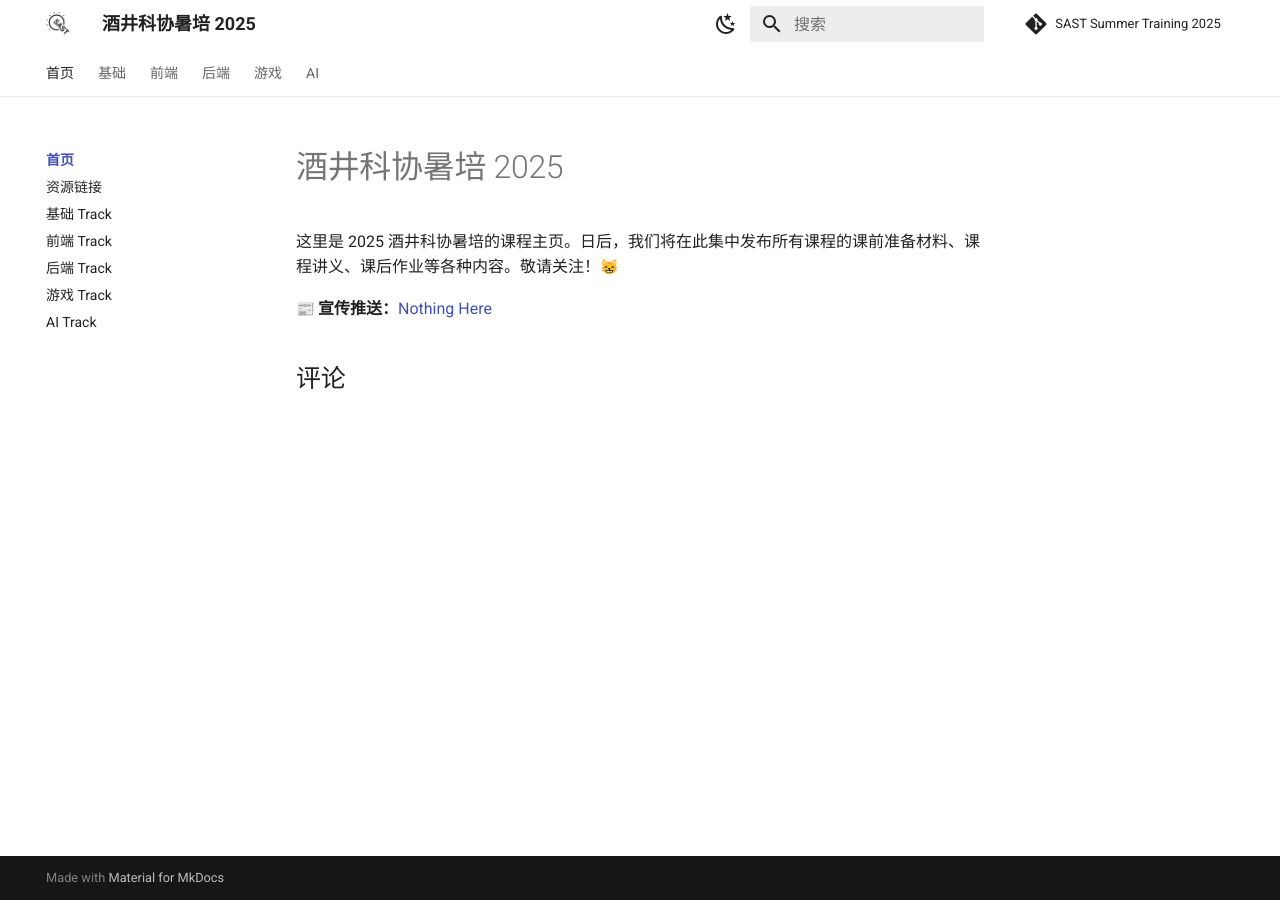
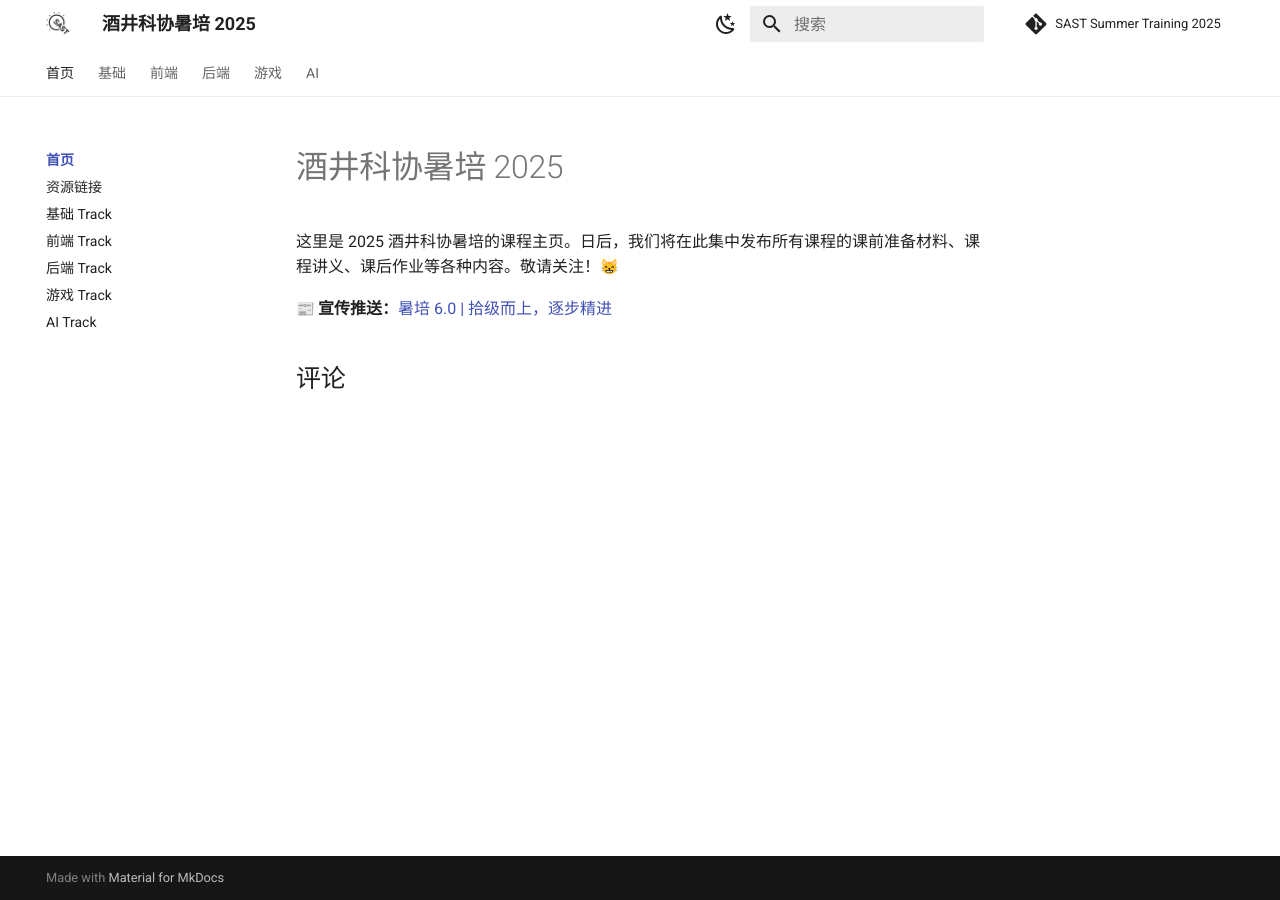
Before and after one commit to sast-summer-training-2025/sast-summer-training-2025.github.io, an MkDocs documentation site: the page built from docs/index.md, in a window 1280 px wide. Built offline with MkDocs 1.6.1 and Material for MkDocs 9.7.7, drawn with Linux system fonts in a browser that asks for light colours; emoji names are drawn with the system emoji font; comment, search, counter and statistics services are not loaded.

Commit message:
chore: add wechat feed links

```diff
--- a/docs/index.md
+++ b/docs/index.md
@@ -2,4 +2,4 @@
 
 这里是 2025 酒井科协暑培的课程主页。日后，我们将在此集中发布所有课程的课前准备材料、课程讲义、课后作业等各种内容。敬请关注！:smile_cat:
 
-:newspaper: **宣传推送：**[Nothing Here]()
+:newspaper: **宣传推送：**[暑培 6.0 | 拾级而上，逐步精进](https://mp.weixin.qq.com/s/h34PbGKEYJ4yYgm3PW3mlg)
```
